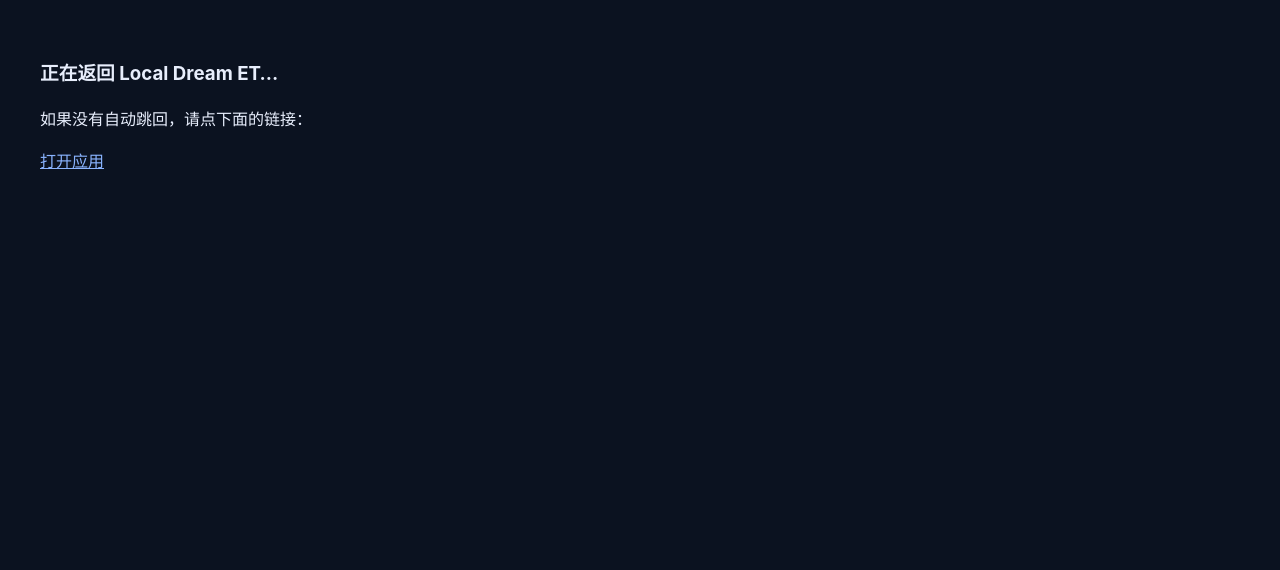
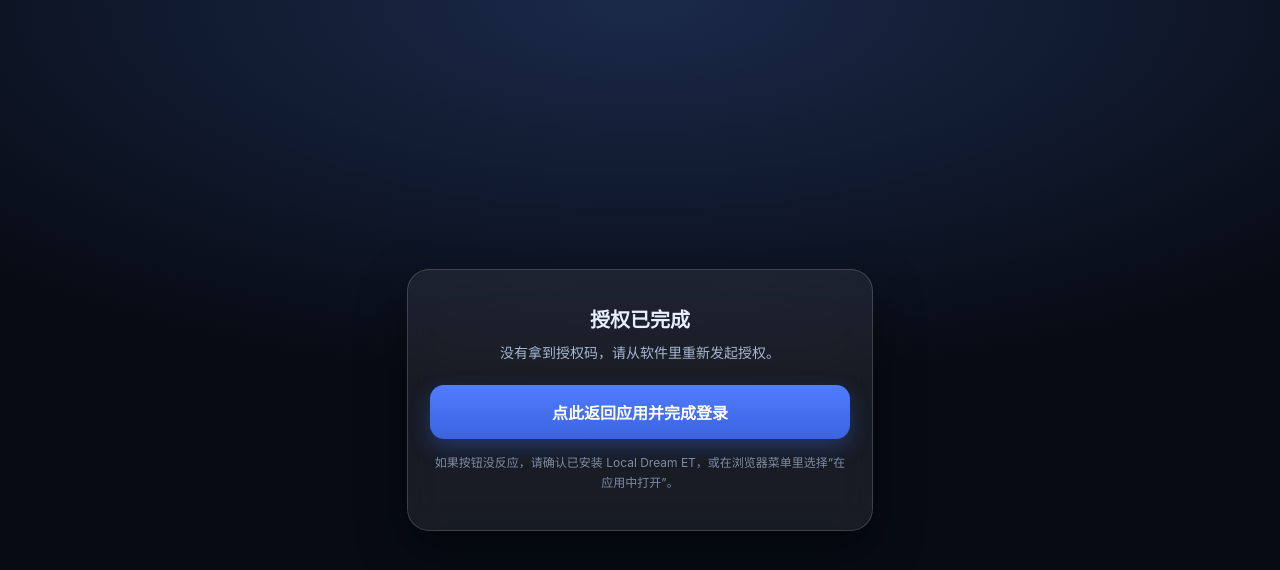
Before and after one commit to ETQWFD/LocalDream-ET, a plain HTML site: page docs/oauth.html in a window 1280 px wide. Drawn offline with Linux system fonts and the light colour scheme.

Commit message:
oauth page: explicit return button

```diff
--- a/docs/oauth.html
+++ b/docs/oauth.html
@@ -1,16 +1,35 @@
 <!doctype html><html lang="zh"><head><meta charset="utf-8">
 <meta name="viewport" content="width=device-width,initial-scale=1">
-<title>Local Dream ET · GitHub 授权</title>
-<style>body{font-family:-apple-system,Segoe UI,sans-serif;background:#0b1220;color:#e8eefc;padding:32px;line-height:1.6}
-a{color:#8ab4ff;word-break:break-all}</style></head><body>
-<h3>正在返回 Local Dream ET…</h3>
-<p>如果没有自动跳回，请点下面的链接：</p>
-<p><a id="l" href="#">打开应用</a></p>
+<title>Local Dream ET · 返回应用</title>
+<style>
+:root{color-scheme:dark}
+body{margin:0;min-height:100vh;display:flex;align-items:center;justify-content:center;
+background:radial-gradient(120% 80% at 50% 0%,#1b2a4a 0%,#070b14 60%);font-family:-apple-system,"Segoe UI",sans-serif;color:#e8eefc}
+.card{width:min(92vw,420px);padding:28px 22px;border-radius:22px;background:rgba(255,255,255,.07);
+border:1px solid rgba(255,255,255,.16);backdrop-filter:blur(18px);text-align:center;box-shadow:0 18px 50px rgba(0,0,0,.45)}
+h2{margin:6px 0 6px;font-size:20px}
+p{color:#a9b6cf;font-size:14px;line-height:1.7;margin:8px 0}
+a.btn{display:block;margin:20px 0 8px;padding:15px;border-radius:14px;text-decoration:none;
+background:linear-gradient(180deg,#4f7dff,#3b63e0);color:#fff;font-weight:600;font-size:16px;
+box-shadow:0 8px 20px rgba(63,99,224,.35)}
+.tip{font-size:12px;color:#7f8ca3;margin-top:14px}
+</style></head><body>
+<div class="card">
+  <h2>授权已完成</h2>
+  <p id="msg">正在返回 Local Dream ET…</p>
+  <a class="btn" id="l" href="localdreamet://oauth">点此返回应用并完成登录</a>
+  <p class="tip">如果按钮没反应，请确认已安装 Local Dream ET，或在浏览器菜单里选择“在应用中打开”。</p>
+</div>
 <script>
-var q = location.search || "";
-var m = q.match(/code=([^&]+)/);
-var link = "localdreamet://oauth" + (m ? ("?code=" + m[1]) : "");
-document.getElementById("l").href = link;
-if (m) location.href = link;
+var q=location.search||"";
+var m=q.match(/code=([^&]+)/);
+var e=q.match(/error=([^&]+)/);
+var link="localdreamet://oauth"+(m?("?code="+m[1]):"");
+document.getElementById("l").href=link;
+var msg=document.getElementById("msg");
+if(!m){
+  msg.textContent = e ? ("授权未完成：" + decodeURIComponent(e[1])) : "没有拿到授权码，请从软件里重新发起授权。";
+}
+try{ if(m){ setTimeout(function(){ location.href=link; }, 300); } }catch(_){}
 </script>
 </body></html>
```
